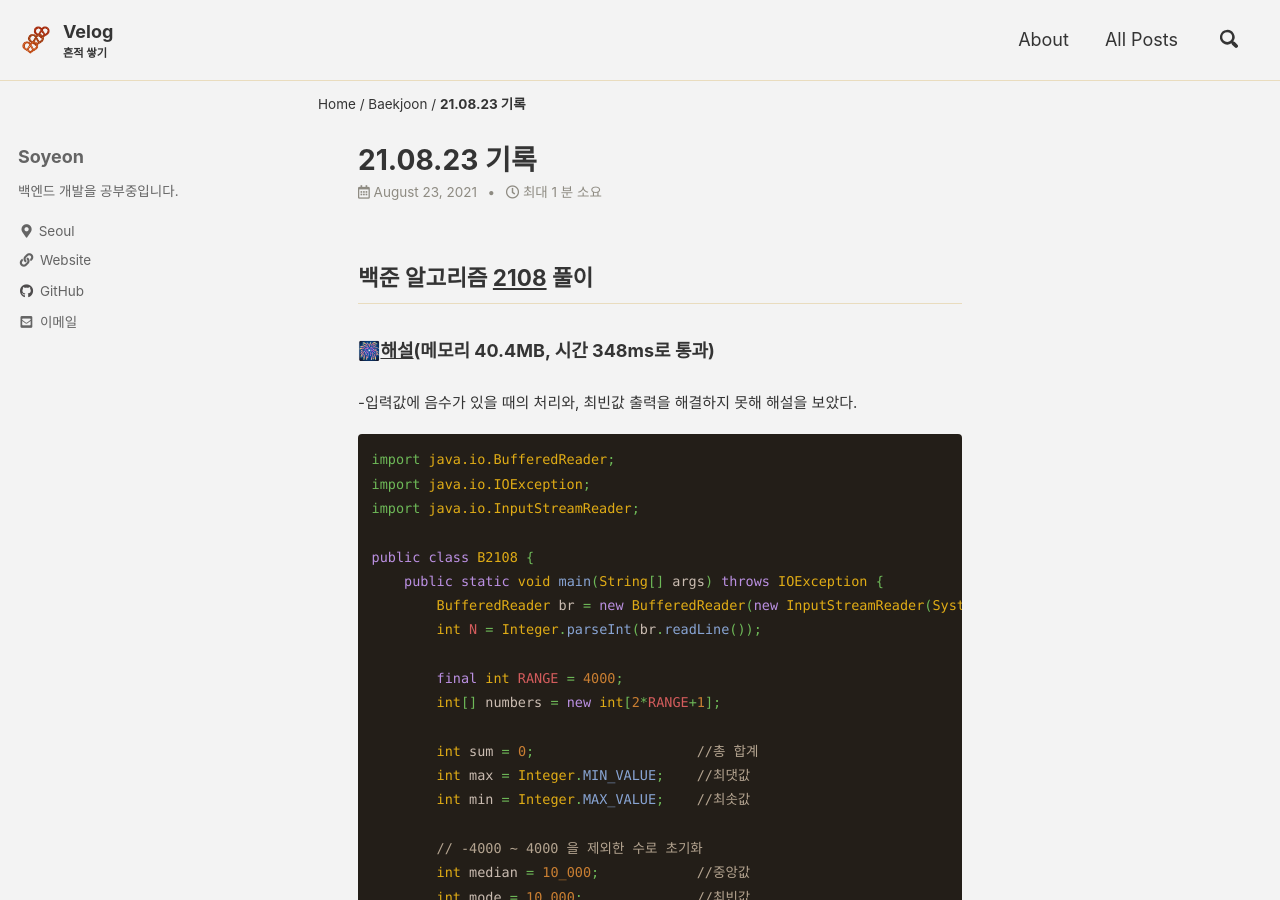
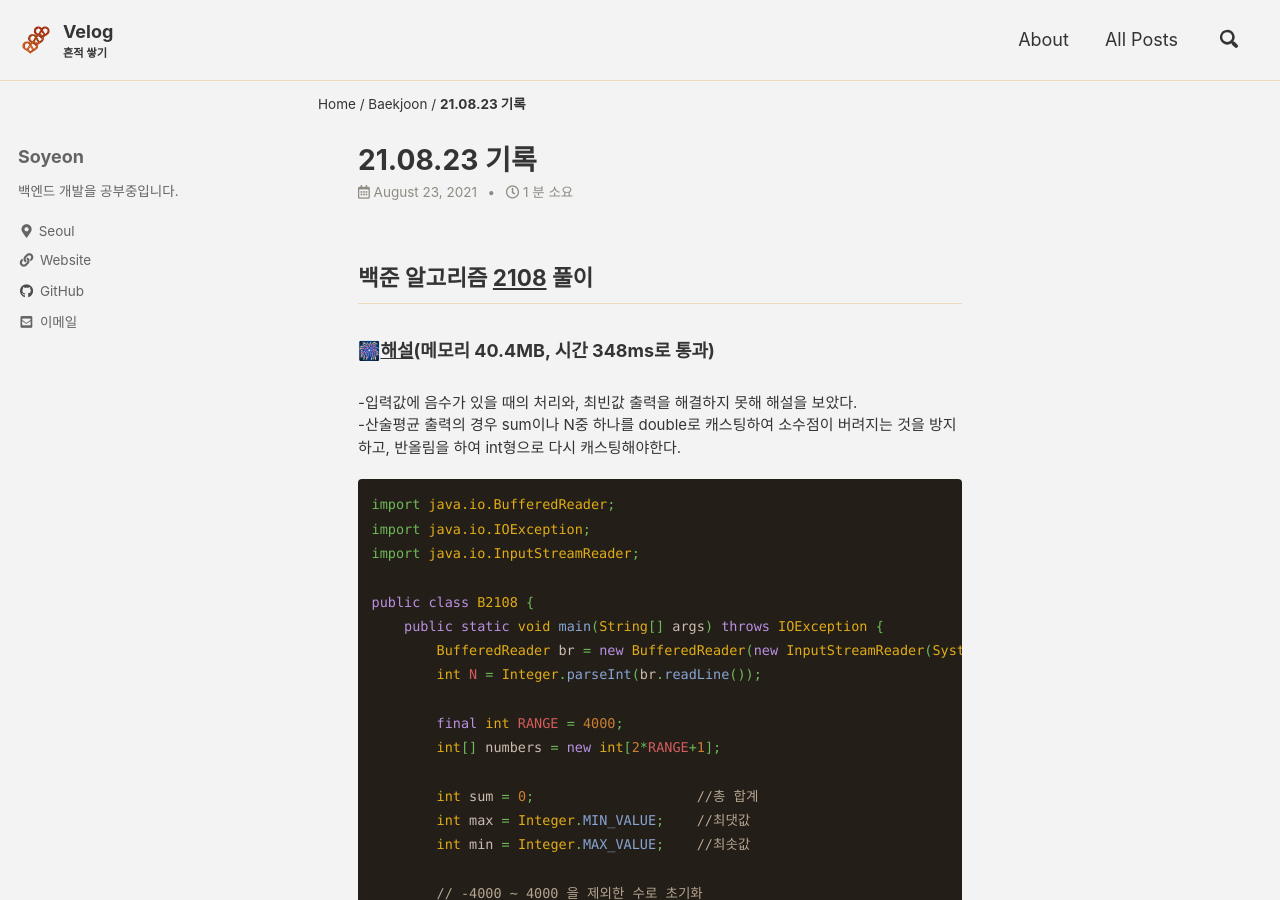
Before and after one commit to liv660/liv660.github.io, a Jekyll site: the page built from _posts/TIL/21.08.study/2021-08-23-210823.md, in a window 1280 px wide and 900 px high. Built offline with Jekyll 4.4.1, drawn with Linux system fonts in a browser that asks for light colours; cached includes are drawn as plain includes.

Commit message:
Update 08.23 #2108 algorithm

````diff
--- a/_posts/TIL/21.08.study/2021-08-23-210823.md
+++ b/_posts/TIL/21.08.study/2021-08-23-210823.md
@@ -10,6 +10,7 @@ categories:
 
 ###### 🎆[해설](https://st-lab.tistory.com/107)(메모리 40.4MB, 시간 348ms로 통과)<br/>
 -입력값에 음수가 있을 때의 처리와, 최빈값 출력을 해결하지 못해 해설을 보았다.  <br>
+-산술평균 출력의 경우 sum이나 N중 하나를 double로 캐스팅하여 소수점이 버려지는 것을 방지하고, 반올림을 하여 int형으로 다시 캐스팅해야한다.
 
 ```java
 import java.io.BufferedReader;
````
